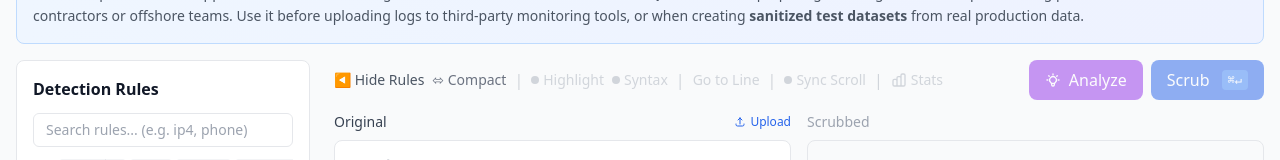
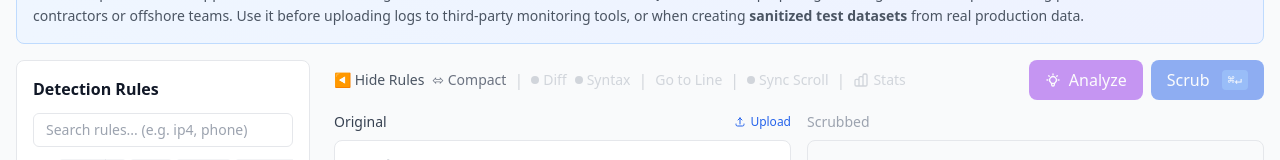
Before and after one commit to skeffling/LogScrub, a React (Vite) app in the folder packages/web/: page / in a window 1280 px wide. Shown: the part 374-534 px from the top of the page. Built offline with nearby package versions, Linux system fonts and the light colour scheme.

Commit message:
Rename Highlight toggle to Diff

```diff
--- a/packages/web/src/App.tsx
+++ b/packages/web/src/App.tsx
@@ -423,7 +423,7 @@ function App() {
               title="Toggle highlighting of replaced values"
             >
               <span className={`w-2 h-2 rounded-full ${fullscreenHighlight ? 'bg-blue-500' : 'bg-gray-400'}`} />
-              Highlight
+              Diff
             </button>
             <span className="text-gray-300 dark:text-gray-600">|</span>
             {changedLinesSet.size > 0 && (
@@ -608,7 +608,7 @@ function App() {
                   title={!input.trim() ? 'Load a log file first' : 'Toggle diff highlighting'}
                 >
                   <span className={`w-2 h-2 rounded-full ${!input.trim() ? 'bg-gray-300 dark:bg-gray-600' : showDiffHighlight ? 'bg-blue-500' : 'bg-gray-400'}`} />
-                  Highlight
+                  Diff
                 </button>
                 <button
                   onClick={() => input.trim() && setSyntaxHighlight(!syntaxHighlight)}
```
